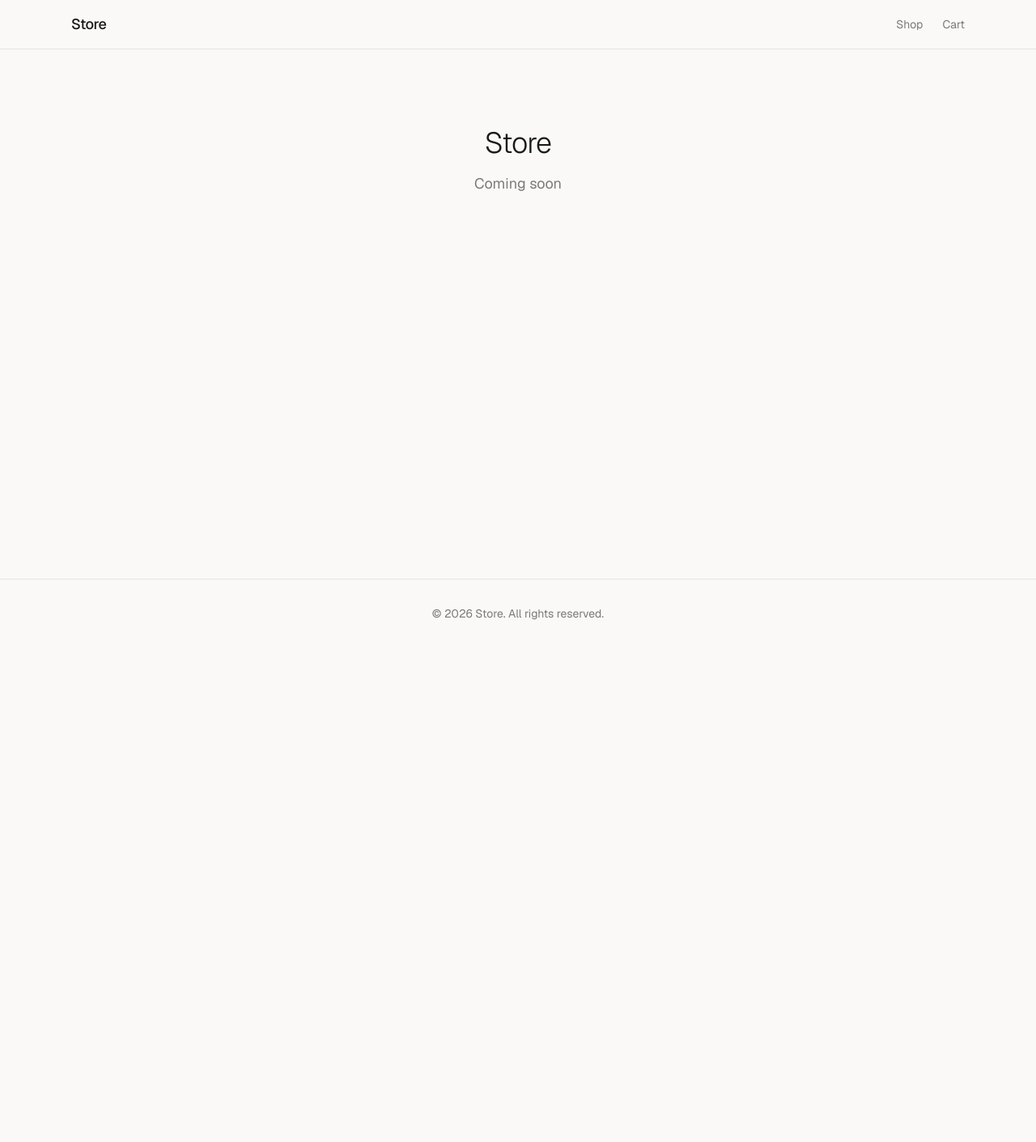
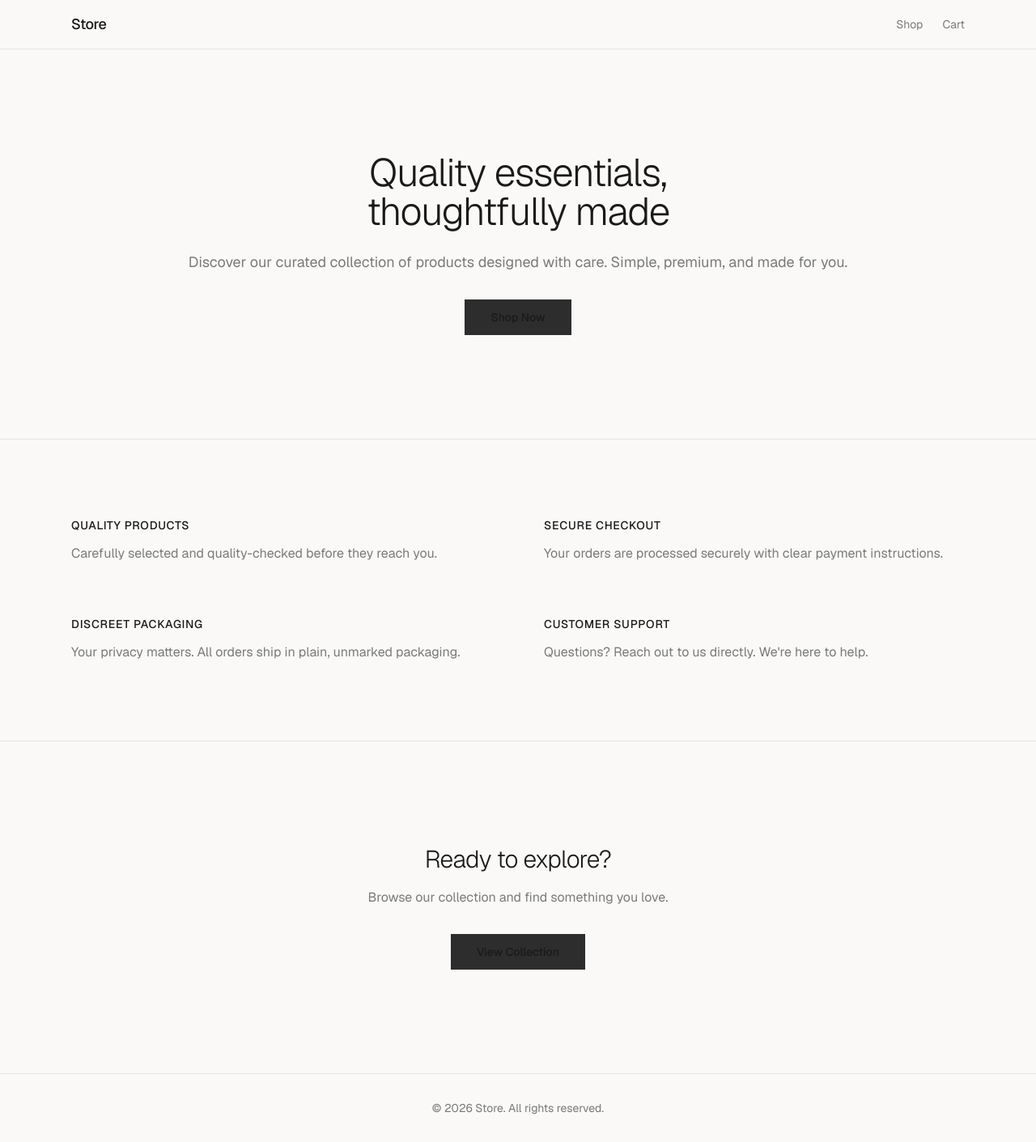
Before and after one commit to emmanuelukata/loveplug, a Next.js app: page / in a window 1280 px wide. Shown: the whole page at 81% size. Before the commit the page ends 800 px from the top, so only its background shows below. Built offline with nearby package versions, Linux system fonts and the light colour scheme.

Commit message:
feat: build landing page with hero, value propositions, and CTA

```diff
--- a/src/app/page.tsx
+++ b/src/app/page.tsx
@@ -1,12 +1,13 @@
-import Container from "@/components/Container";
+import Hero from "@/components/Hero";
+import ValueProps from "@/components/ValueProps";
+import CTA from "@/components/CTA";
 
 export default function Home() {
   return (
-    <Container className="flex flex-1 flex-col items-center justify-center py-24 text-center">
-      <h1 className="text-4xl font-light tracking-tight text-foreground">
-        Store
-      </h1>
-      <p className="mt-4 text-lg text-muted">Coming soon</p>
-    </Container>
+    <>
+      <Hero />
+      <ValueProps />
+      <CTA />
+    </>
   );
 }
--- /dev/null
+++ b/src/components/CTA.tsx
@@ -0,0 +1,23 @@
+import Link from "next/link";
+import Container from "./Container";
+
+export default function CTA() {
+  return (
+    <section className="py-24 md:py-32">
+      <Container className="max-w-xl text-center">
+        <h2 className="text-3xl font-light tracking-tight text-foreground">
+          Ready to explore?
+        </h2>
+        <p className="mt-4 text-muted leading-relaxed">
+          Browse our collection and find something you love.
+        </p>
+        <Link
+          href="/products"
+          className="mt-8 inline-block bg-accent px-8 py-3 text-sm font-medium text-background transition-colors hover:bg-accent-hover"
+        >
+          View Collection
+        </Link>
+      </Container>
+    </section>
+  );
+}
--- /dev/null
+++ b/src/components/Hero.tsx
@@ -0,0 +1,26 @@
+import Link from "next/link";
+import Container from "./Container";
+
+export default function Hero() {
+  return (
+    <section className="py-24 md:py-32">
+      <Container className="max-w-2xl text-center">
+        <h1 className="text-4xl font-light tracking-tight text-foreground md:text-5xl">
+          Quality essentials,
+          <br />
+          thoughtfully made
+        </h1>
+        <p className="mt-6 text-lg leading-relaxed text-muted">
+          Discover our curated collection of products designed with care.
+          Simple, premium, and made for you.
+        </p>
+        <Link
+          href="/products"
+          className="mt-8 inline-block bg-accent px-8 py-3 text-sm font-medium text-background transition-colors hover:bg-accent-hover"
+        >
+          Shop Now
+        </Link>
+      </Container>
+    </section>
+  );
+}
--- /dev/null
+++ b/src/components/ValueProps.tsx
@@ -0,0 +1,41 @@
+import Container from "./Container";
+
+const values = [
+  {
+    title: "Quality Products",
+    description: "Carefully selected and quality-checked before they reach you.",
+  },
+  {
+    title: "Secure Checkout",
+    description: "Your orders are processed securely with clear payment instructions.",
+  },
+  {
+    title: "Discreet Packaging",
+    description: "Your privacy matters. All orders ship in plain, unmarked packaging.",
+  },
+  {
+    title: "Customer Support",
+    description: "Questions? Reach out to us directly. We're here to help.",
+  },
+];
+
+export default function ValueProps() {
+  return (
+    <section className="border-y border-border py-16 md:py-24">
+      <Container>
+        <div className="grid grid-cols-1 gap-12 md:grid-cols-2 md:gap-16">
+          {values.map((value) => (
+            <div key={value.title}>
+              <h3 className="text-sm font-medium uppercase tracking-wider text-foreground">
+                {value.title}
+              </h3>
+              <p className="mt-3 text-muted leading-relaxed">
+                {value.description}
+              </p>
+            </div>
+          ))}
+        </div>
+      </Container>
+    </section>
+  );
+}
```
